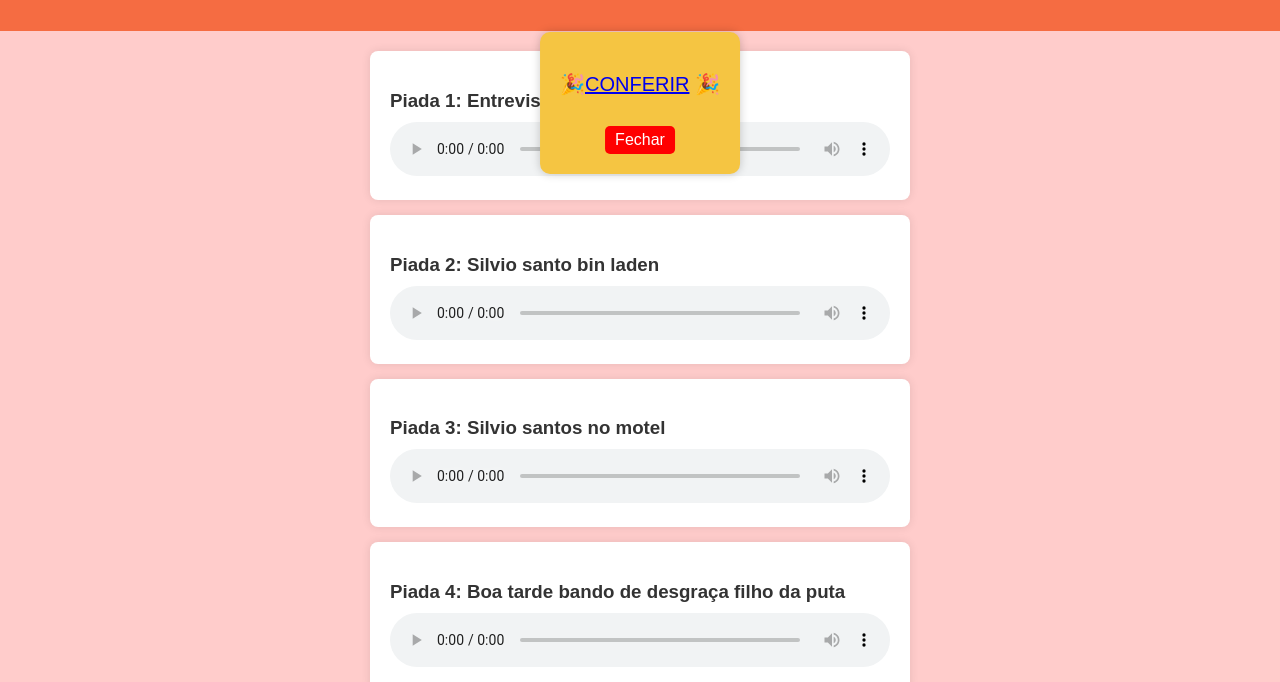
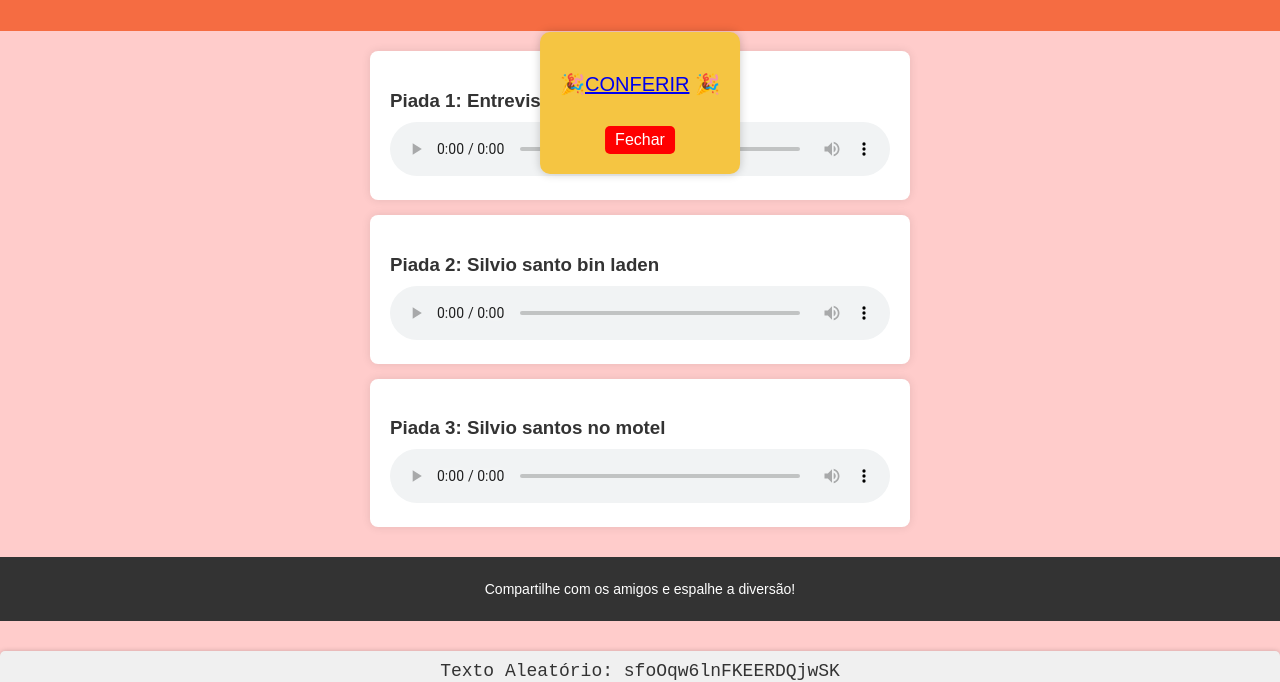
Before and after one commit to victorxx/piada03github, a plain HTML site: page index.html in a window 1280 px wide. Shown: the part 128-810 px from the top of the page. Drawn offline with Linux system fonts and the light colour scheme.

Commit message:
Update index.html

```diff
--- a/index.html
+++ b/index.html
@@ -9,7 +9,7 @@
     <meta property="og:title" content="Piadas Engraçadas em Áudio">
     <meta property="og:description" content="Acesse piadas divertidas em formato de áudio, estilo WhatsApp. Ideal para animar o dia com muita diversão!">
     <meta property="og:image" content="caminho/para/imagem-de-preview.jpg">
-    <meta property="og:url" content="https://www.seusite.com/piadas">
+
     <meta property="og:type" content="website">
     <title>Piadas Engraçadas em Áudio</title>
     <style>
@@ -170,8 +170,7 @@
         const piadas = [
             {id:1, pergunta: "Entrevista com roberto carlos", arquivo: "https://www.piada.com/arquivos/a691/entrevistacomrobertocarlos.mp3" },
             {id:2,pergunta:"Silvio santo bin laden",arquivo:"https://www.piada.com/arquivos/a691/silviosantosebinladen.mp3"},
-            {id:3,pergunta:"Silvio santos no motel",arquivo:"https://www.piada.com/arquivos/a691/silviosantosnomotel.mp3"},
-            {id:4,pergunta:"Boa tarde bando de desgraça filho da puta",arquivo:"01.mp3"}
+            {id:3,pergunta:"Silvio santos no motel",arquivo:"https://www.piada.com/arquivos/a691/silviosantosnomotel.mp3"}
 
         ];
 
```
